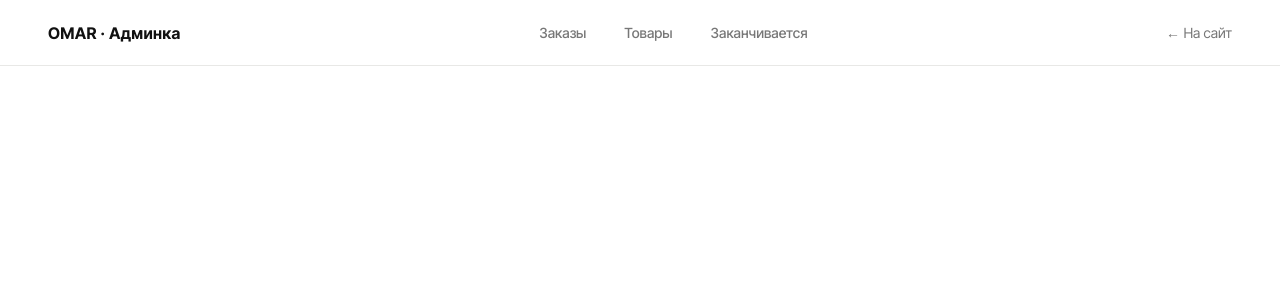
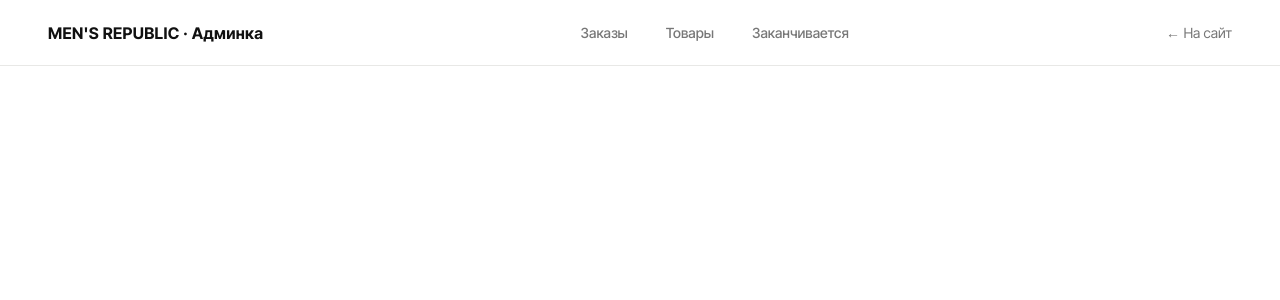
Before and after one commit to nurdkaz001/omar, a Flask app: template templates/admin.html in a window 1280 px wide. Shown: the top 300 px of the page. Run offline with Flask 3, Linux system fonts and the light colour scheme; the template is opened without the code that fills it, so the values that code supplies are empty; some libraries are stand-ins or nearby versions.

Commit message:
Update admin page title and header branding

```diff
--- a/templates/admin.html
+++ b/templates/admin.html
@@ -3,7 +3,7 @@
 <head>
     <meta charset="UTF-8">
     <meta name="viewport" content="width=device-width, initial-scale=1.0, viewport-fit=cover">
-    <title>Админка — OMAR ASTANA</title>
+    <title>Админка — MEN'S REPUBLIC</title>
     <link rel="preconnect" href="https://fonts.googleapis.com">
     <link rel="preconnect" href="https://fonts.gstatic.com" crossorigin>
     <link href="https://fonts.googleapis.com/css2?family=Inter+Tight:wght@400;500;600;700&display=swap" rel="stylesheet">
@@ -193,7 +193,7 @@
 <body>
 
 <header class="top">
-    <b>OMAR · Админка</b>
+    <b>MEN'S REPUBLIC · Админка</b>
     <nav aria-label="Разделы админки">
         <a href="{{ url_for('admin_orders') }}" class="{% if section == 'orders' %}on{% endif %}">Заказы{% if new_orders %}<span class="pill">{{ new_orders }}</span>{% endif %}</a>
         <a href="{{ url_for('admin_products') }}" class="{% if section == 'products' %}on{% endif %}">Товары</a>
```
